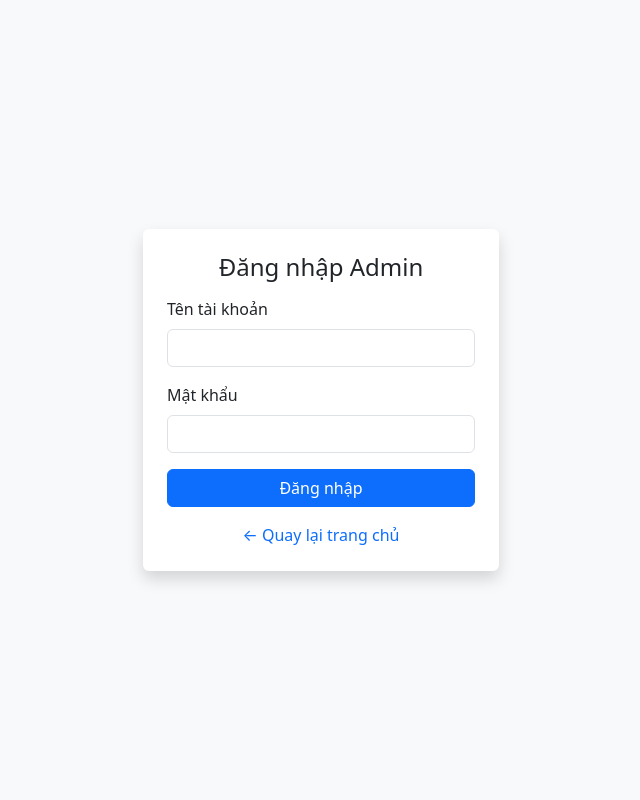
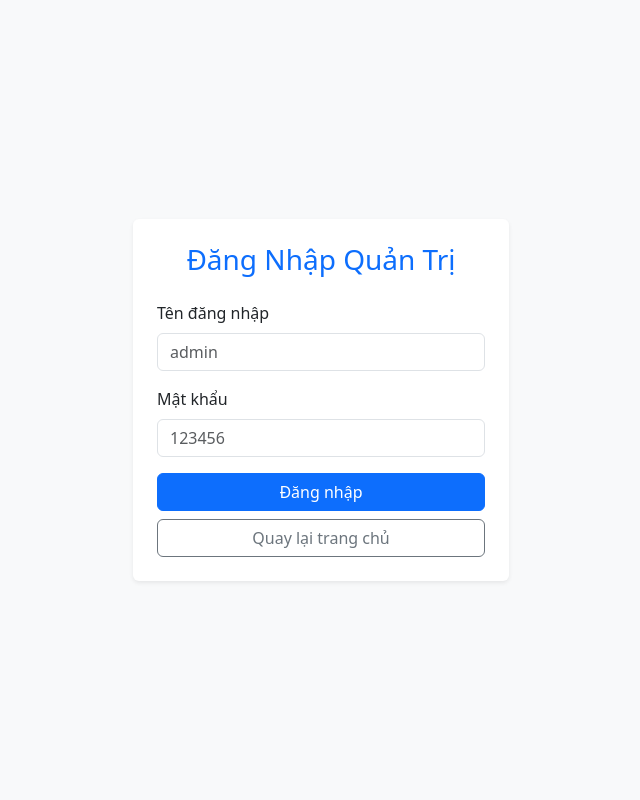
Before and after one commit to nemnguye269/PTPMMNM-CNTT-1811-NHO, a PHP site: page /login.php in a window 1280 px wide. Shown: the whole page, without its empty margins (319-959 px from the left). Run offline with PHP 8.4, Linux system fonts and the light colour scheme.

Commit message:
Update login.php

```diff
--- a/login.php
+++ b/login.php
@@ -1,45 +1,55 @@
 <?php
 session_start();
-if (isset($_SESSION['user'])) {
-    header('Location: admin.php');
+require_once __DIR__ . '/config/database.php';
+
+$error = '';
+if ($_SERVER['REQUEST_METHOD'] === 'POST') {
+    $username = trim($_POST['username']);
+    $password = trim($_POST['password']);
+
+    $stmt = $pdo->prepare("SELECT * FROM users WHERE username = ?");
+    $stmt->execute([$username]);
+    $user = $stmt->fetch(PDO::FETCH_ASSOC);
+
+    // Kiểm tra tài khoản và mật khẩu (hỗ trợ cả mật khẩu thường lẫn password_hash)
+    if ($user && ($password === $user['password'] || password_verify($password, $user['password']))) {
+        $_SESSION['user'] = $user;
+        header('Location: ../admin.php'); // Hoặc admin.php tùy cấu trúc thư mục của bạn
         exit;
+    } else {
+        $error = 'Tên đăng nhập hoặc mật khẩu không chính xác!';
+    }
 }
 ?>
 <!DOCTYPE html>
 <html lang="vi">
 <head>
     <meta charset="UTF-8">
-    <title>Đăng nhập Hệ thống</title>
+    <title>Đăng nhập Quản trị</title>
     <link href="https://cdn.jsdelivr.net/npm/bootstrap@5.3.0/dist/css/bootstrap.min.css" rel="stylesheet">
 </head>
-<body class="bg-light d-flex align-items-center" style="height: 100vh;">
-<div class="container">
-    <div class="row justify-content-center">
-        <div class="col-md-4">
-            <div class="card shadow border-0">
+<body class="bg-light d-flex align-items-center vh-100">
+    <div class="container" style="max-width: 400px;">
+        <div class="card shadow-sm border-0">
             <div class="card-body p-4">
-                    <h4 class="card-title text-center mb-3">Đăng nhập Admin</h4>
+                <h3 class="text-center mb-4 text-primary">Đăng Nhập Quản Trị</h3>
 
-                    <?php if (isset($_SESSION['error'])): ?>
-                        <div class="alert alert-danger"><?= $_SESSION['error']; unset($_SESSION['error']); ?></div>
+                <?php if (!empty($error)): ?>
+                    <div class="alert alert-danger"><?= $error ?></div>
                 <?php endif; ?>
 
-                    <form action="handle/login_process.php" method="POST">
+                <form method="POST">
                     <div class="mb-3">
-                            <label class="form-label">Tên tài khoản</label>
-                            <input type="text" name="username" class="form-control" required>
+                        <label class="form-label">Tên đăng nhập</label>
+                        <input type="text" name="username" class="form-control" placeholder="admin" required>
                     </div>
                     <div class="mb-3">
                         <label class="form-label">Mật khẩu</label>
-                            <input type="password" name="password" class="form-control" required>
+                        <input type="password" name="password" class="form-control" placeholder="123456" required>
                     </div>
-                        <button type="submit" class="btn btn-primary w-100">Đăng nhập</button>
+                    <button type="submit" class="btn btn-primary w-100 mb-2">Đăng nhập</button>
+                    <a href="../index.php" class="btn btn-outline-secondary w-100">Quay lại trang chủ</a>
                 </form>
-                    <div class="mt-3 text-center">
-                        <a href="index.php" class="text-decoration-none">← Quay lại trang chủ</a>
-                    </div>
-                </div>
-            </div>
             </div>
         </div>
     </div>
```
Lines whose indentation alone changed are shown as unchanged.
